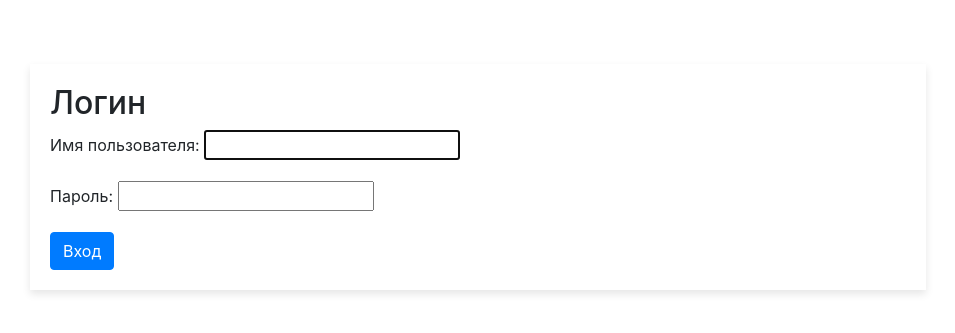
After one commit to minaeffnickolaj/app_gw, a Django app: page /login/ in a window 1280 px wide. The commit adds this page. Shown: the top 333 px of the page, without its empty margins (162-1117 px from the left). Run offline with Django 5.2, Linux system fonts and the light colour scheme; parts of the project's set-up code (start-up, migrations or seed data) failed here and were passed over; some libraries are stand-ins or nearby versions.

Commit message:
add basic auth
fix login/logout

add bootstrap styles for dashboard/login

```diff
--- /dev/null
+++ b/lottery/dashboard/templates/login.html
@@ -0,0 +1,38 @@
+<!DOCTYPE html>
+<html lang="ru">
+    <head>
+        <title>Вход в систему</title>
+        <meta charset="utf-8">
+        <meta name="viewport" content="width=device-width, initial-scale=1.0">
+        <link href="https://stackpath.bootstrapcdn.com/bootstrap/4.5.2/css/bootstrap.min.css" rel="stylesheet">
+        <link rel="stylesheet" href="https://cdnjs.cloudflare.com/ajax/libs/toastr.js/latest/toastr.min.css">
+        <style>
+            body {
+                background-color: white;
+            }
+            .custom-block {
+                margin: 5% 15%;
+                padding: 20px;
+                box-shadow: 0 4px 8px rgba(0, 0, 0, 0.1);
+                background-color: #fff;
+            }
+        </style>
+    </head>
+<body>
+    <div class="custom-block">
+        <h2>Логин</h2>
+        <form method="post" action="{% url 'login' %}">
+            {% csrf_token %}
+            <div class="form-group">
+                {{ form.username.label_tag }}
+                {{ form.username }}
+            </div>
+            <div class="form-group">
+                {{ form.password.label_tag }}
+                {{ form.password }}
+            </div>
+            <button type="submit" class="btn btn-primary">Вход</button>
+        </form>
+    </div>
+</body>
+</html>
--- a/lottery/dashboard/urls.py
+++ b/lottery/dashboard/urls.py
@@ -1,4 +1,5 @@
 from django.urls import path
+from django.contrib.auth import views as auth_views
 from .import views
 
 urlpatterns = [
--- a/lottery/lottery/settings.py
+++ b/lottery/lottery/settings.py
@@ -59,7 +59,7 @@ ROOT_URLCONF = 'lottery.urls'
 TEMPLATES = [
     {
         'BACKEND': 'django.template.backends.django.DjangoTemplates',
-        'DIRS': [],
+        'DIRS': [os.path.join(BASE_DIR, 'templates')],
         'APP_DIRS': True,
         'OPTIONS': {
             'context_processors': [
@@ -120,6 +120,10 @@ USE_I18N = True
 
 USE_TZ = True
 
+LOGIN_URL = '/login/'  # URL для страницы логина
+LOGIN_REDIRECT_URL = '/dashboard/'  # URL для перенаправления после успешного логина
+LOGOUT_REDIRECT_URL = '/login/'  # URL для перенаправления после логаута
+
 
 # Static files (CSS, JavaScript, Images)
 # https://docs.djangoproject.com/en/5.0/howto/static-files/
--- a/lottery/lottery/urls.py
+++ b/lottery/lottery/urls.py
@@ -16,8 +16,11 @@ Including another URLconf
 """
 from django.contrib import admin
 from django.urls import path, include
+from django.contrib.auth import views as auth_views
 
 urlpatterns = [
     path('admin/', admin.site.urls),
     path('dashboard/', include('dashboard.urls')),
+    path('login/', auth_views.LoginView.as_view(template_name='login.html'), name='login'),
+    path('logout/', auth_views.LogoutView.as_view(), name='logout'),
 ]
```
Also changed, not shown: lottery/dashboard/templates/dashboard_index.html (+13 -0 lines), lottery/dashboard/views.py (+10 -1 lines).
